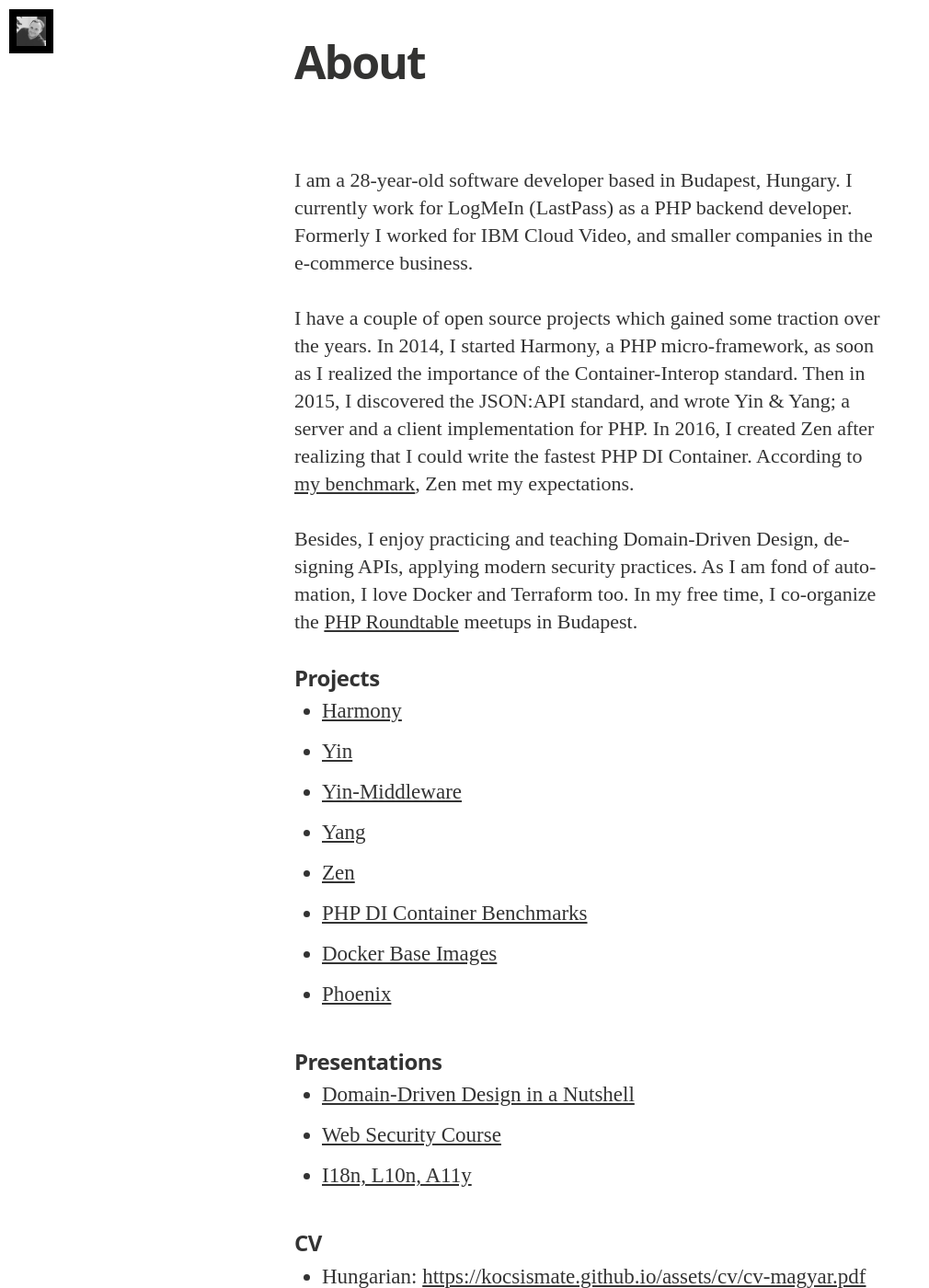
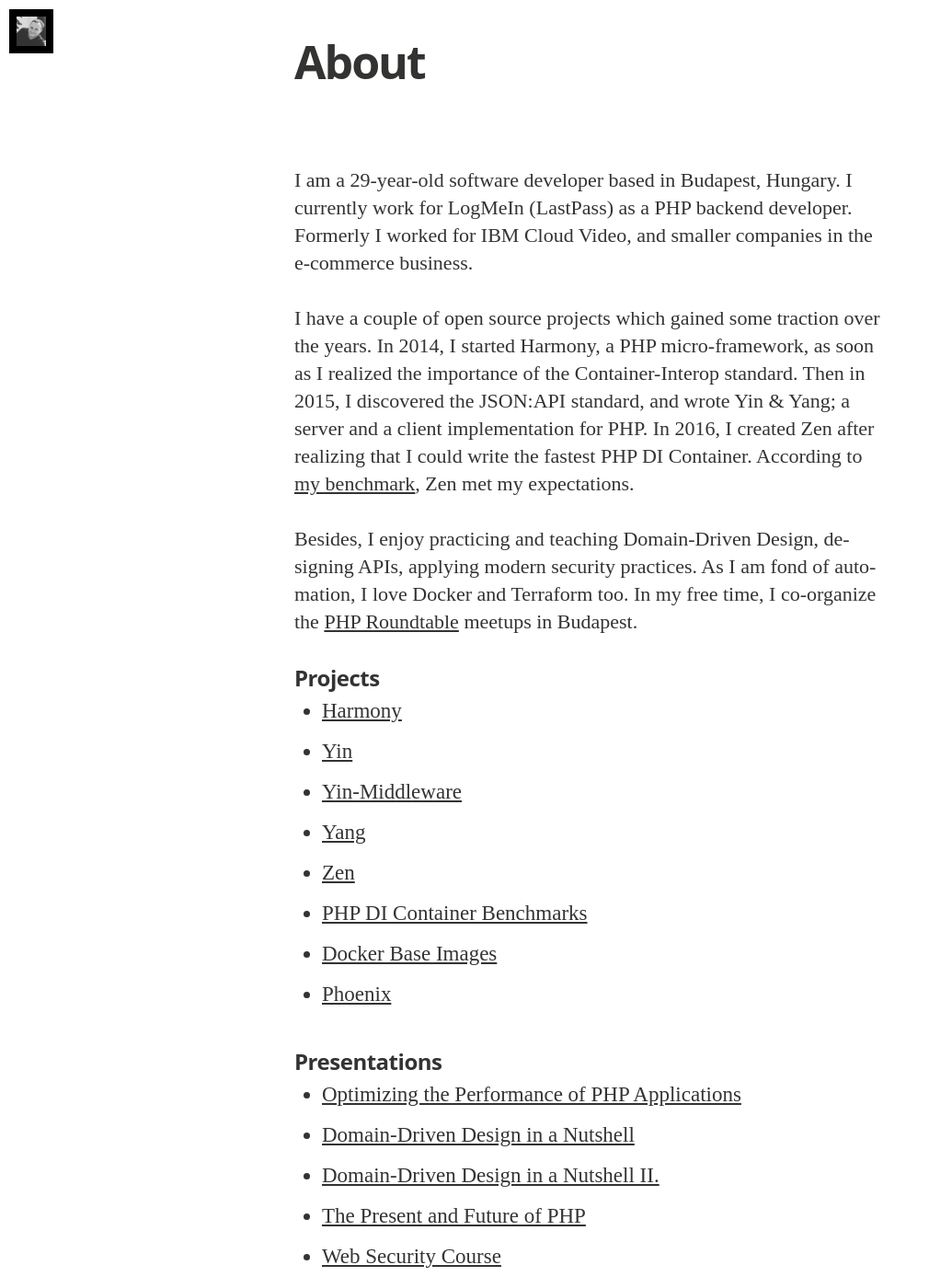
Before and after one commit to kocsismate/kocsismate.github.io, a Jekyll site: the page built from about.md, in a window 1280 px wide and 1400 px high. Shown: the whole window at 92% size, without its empty margins (0-1010 px from the left). Built offline with Jekyll 4.4.1, drawn with Linux system fonts in a browser that asks for light colours; nearby versions of some CDN libraries; some web fonts are replaced.

Commit message:
Update about page

```diff
--- a/about.md
+++ b/about.md
@@ -4,7 +4,8 @@
 permalink: /about/
 ---
 
-I am a 28-year-old software developer based in Budapest, Hungary. I currently work for LogMeIn (LastPass) as a PHP backend developer. Formerly I worked for IBM Cloud Video, and smaller companies in the e-commerce business.
+I am a 29-year-old software developer based in Budapest, Hungary. I currently work for LogMeIn (LastPass) as a PHP backend developer.
+Formerly I worked for IBM Cloud Video, and smaller companies in the e-commerce business.
 
 I have a couple of open source projects which gained some traction over the years. In 2014, I started Harmony,
 a PHP micro-framework, as soon as I realized the importance of the Container-Interop standard. Then in 2015, I discovered
@@ -29,7 +30,10 @@
 
 ### Presentations
 
+- [Optimizing the Performance of PHP Applications](https://slides.com/kocsismate/php-performance/)
 - [Domain-Driven Design in a Nutshell](https://slides.com/kocsismate/ddd-1/)
+- [Domain-Driven Design in a Nutshell II.](https://slides.com/kocsismate/ddd-2/)
+- [The Present and Future of PHP](https://slides.com/kocsismate/present-future-of-php/)
 - [Web Security Course](https://slides.com/kocsismate/websec-1/)
 - [I18n, L10n, A11y](https://slides.com/kocsismate/i18n/)
 
```
